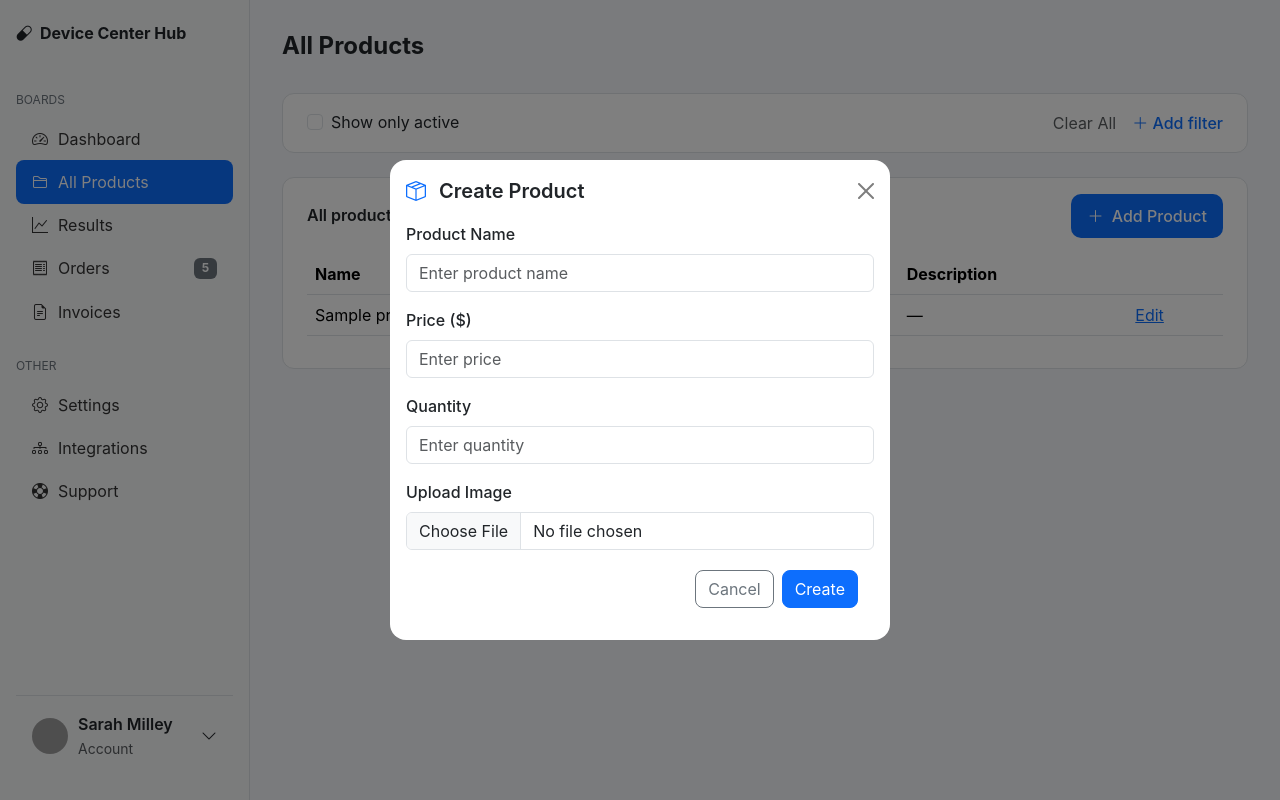
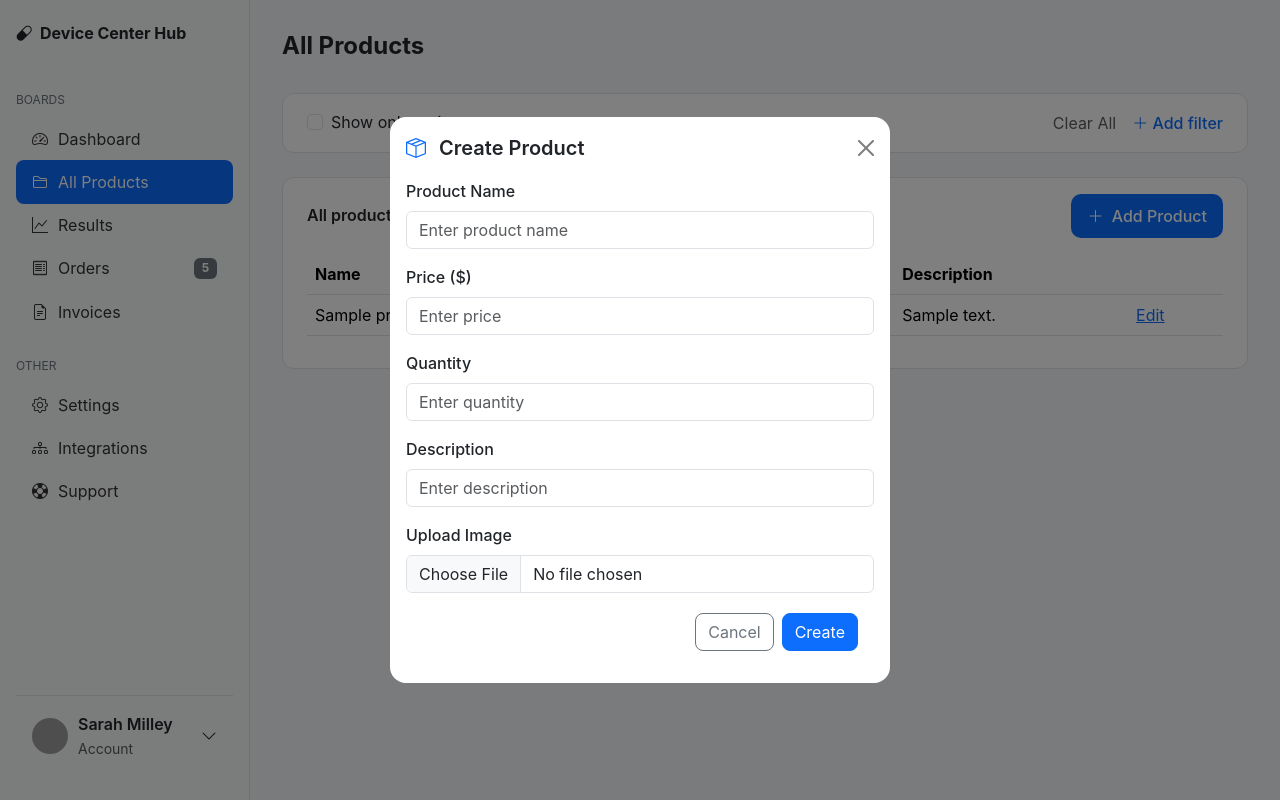
Before and after one commit to NikitaGoncharick/Demo_Shop, a FastAPI app: template frontend/templates/admin_dashboard.html in a window 1280 px wide, after a click on "Add Product". Run offline with FastAPI, Linux system fonts and the light colour scheme; the template is opened without the code that fills it: most values are stand-ins (such as "Sample title", 1, 10 or a date in 2020); some libraries are stand-ins or nearby versions; grey boxes are pictures that could not be loaded.

Commit message:
Project Files

```diff
--- a/backend/crud.py
+++ b/backend/crud.py
@@ -42,7 +42,8 @@ class ProductCRUD:
         db_product = Product(
             name=product_data.name,
             price=product_data.price,
-            quantity=product_data.quantity
+            quantity=product_data.quantity,
+            description=product_data.description,
         )
         db.add(db_product)
         db.commit()
@@ -61,7 +62,8 @@ class ProductCRUD:
                 "id": product.id,
                 "name": product.name,
                 "price": product.price,
-                "quantity": product.quantity
+                "quantity": product.quantity,
+                "description": product.description
             })
 
         return products_data
--- a/backend/main.py
+++ b/backend/main.py
@@ -121,10 +121,10 @@ async def admin_dashboard(request: Request, db: Session = Depends(get_db) ,admin
        })
 
 @app.post("/api/add_product")
-async def add_new_product(name: str = Form(...), price: float = Form(...), quantity: int = Form(...), admin_user: str = Depends(require_admin), db: Session = Depends(get_db)):
+async def add_new_product(name: str = Form(...), price: float = Form(...), quantity: int = Form(...), description: str = Form(...) ,admin_user: str = Depends(require_admin), db: Session = Depends(get_db)):
 
     try:
-        product_data = ProductCreate(name=name, price=price, quantity=quantity) #Валидация данных
+        product_data = ProductCreate(name=name, price=price, quantity=quantity, description=description) #Валидация данных
     except Exception as e:
         return JSONResponse({"error": str(e)}, status_code=400)
 
--- a/backend/models.py
+++ b/backend/models.py
@@ -16,3 +16,4 @@ class Product(Base):
     name = Column(String)
     price = Column(Float)
     quantity = Column(Integer)
+    description = Column(String)
--- a/backend/schemas.py
+++ b/backend/schemas.py
@@ -16,3 +16,4 @@ class ProductCreate(BaseModel):
     name: str
     price: float
     quantity: int
+    description: str
--- a/frontend/templates/admin_dashboard.html
+++ b/frontend/templates/admin_dashboard.html
@@ -235,7 +235,7 @@
               <td>{{ product.name }}</td>
               <td>${{ product.price }}</td>
               <td>{{ product.quantity }}</td>
-              <td>—</td>
+              <td>{{ product.description }}</td>
               <td><a href="#" class="text-primary edit-link">Edit</a></td>
             </tr>
           {% endfor %}
@@ -273,6 +273,11 @@
                 </div>
 
                 <div class="mb-3">
+                  <label class="form-label fw-medium">Description</label>
+                  <input type="text" class="form-control" name="description" placeholder="Enter description" min="1" required> <!-- ⚠️ -->
+                </div>
+
+                <div class="mb-3">
                   <label class="form-label fw-medium">Upload Image</label>
                   <input type="file" class="form-control" name="image" accept="image/*">
                 </div>
```
